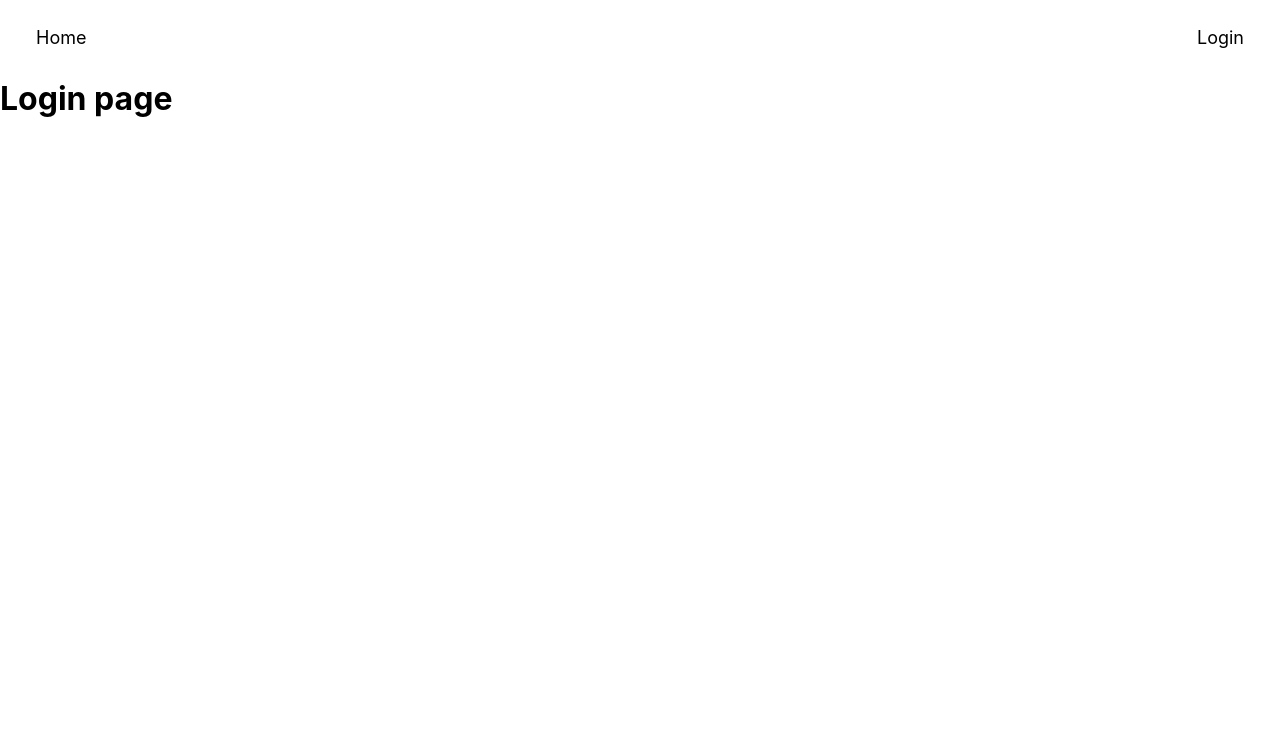
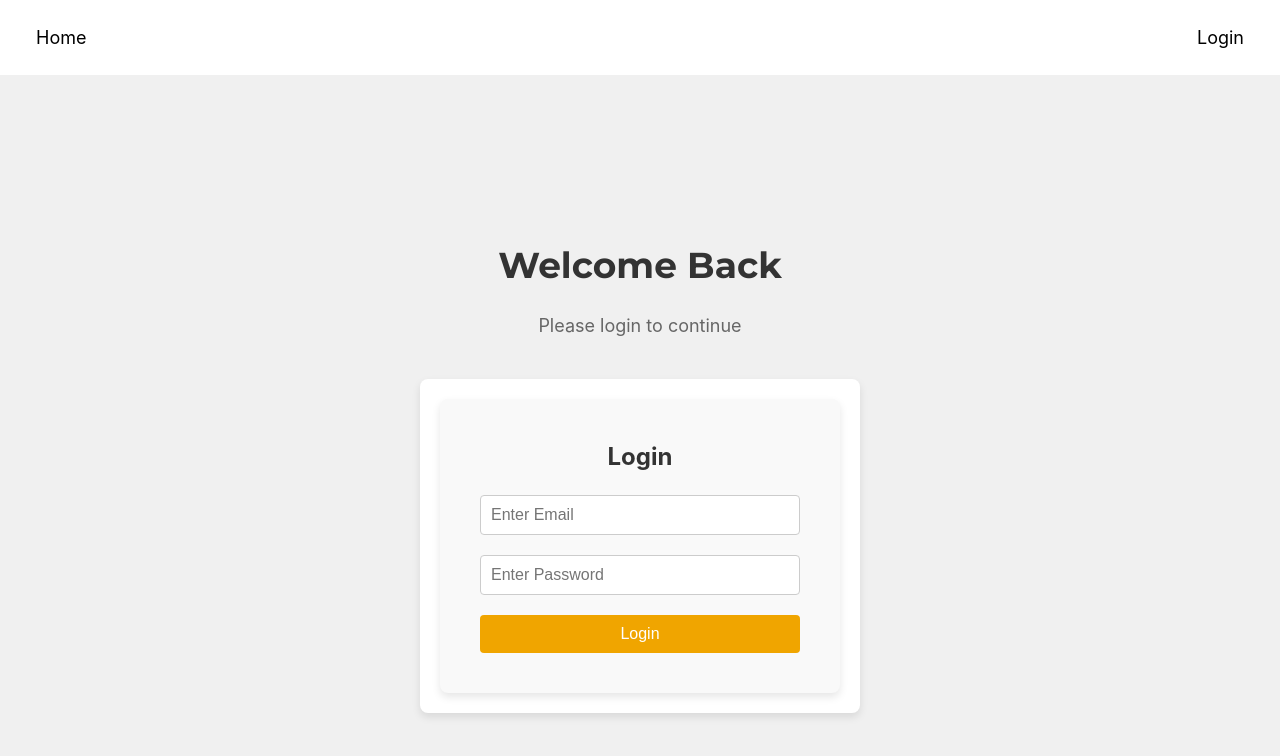
Before and after one commit to travelator/travelator-web, a React (Vite) app: page /login in a window 1280 px wide. Shown: the top 756 px of the page. Built offline with nearby package versions, Linux system fonts and the light colour scheme.

Commit message:
feature: finished the login page. Added styling

```diff
--- /dev/null
+++ b/src/components/LoginForm/LoginForm.css
@@ -0,0 +1,47 @@
+.login-form-container {
+    display: flex;
+    flex-direction: column;
+    align-items: center;
+    justify-content: center;
+    padding: 40px;
+    background-color: #f9f9f9;
+    border-radius: 8px;
+    box-shadow: 0 4px 8px rgba(0, 0, 0, 0.1);
+    max-width: 400px;
+    margin: 0 auto;
+}
+
+.login-form-container h2 {
+    font-size: 24px;
+    color: #333;
+    margin-bottom: 20px;
+}
+
+.login-form-container form {
+    display: flex;
+    flex-direction: column;
+    width: 100%;
+}
+
+.login-form-container input {
+    padding: 10px;
+    margin-bottom: 20px;
+    border: 1px solid #ccc;
+    border-radius: 4px;
+    font-size: 16px;
+}
+
+.login-form-container button {
+    padding: 10px 20px;
+    background-color: #f0a500;
+    color: #fff;
+    border: none;
+    border-radius: 4px;
+    cursor: pointer;
+    font-size: 16px;
+    transition: background-color 0.3s ease;
+}
+
+.login-form-container button:hover {
+    background-color: #d18b00;
+}
--- a/src/components/LoginForm/LoginForm.jsx
+++ b/src/components/LoginForm/LoginForm.jsx
@@ -1,8 +1,8 @@
-/*import { useState } from 'react';
-
+import { useState } from 'react';
+import './LoginForm.css';
 
 const LoginForm = () => {
-  /*const [email, setEmail] = useState("");
+  const [email, setEmail] = useState("");
   const [password, setPassword] = useState("");
 
   const handleLogin = (e) => {
@@ -12,7 +12,7 @@ const LoginForm = () => {
   };
 
   return (
-    <div>
+    <div className="login-form-container">
       <h2>Login</h2>
       <form onSubmit={handleLogin}>
         <input
@@ -33,7 +33,6 @@ const LoginForm = () => {
       </form>
     </div>
   );
+}
 
-}
-export default LoginForm()
-*/
+export default LoginForm;
--- a/src/pages/Login.jsx
+++ b/src/pages/Login.jsx
@@ -1,12 +1,17 @@
-//import LoginForm from "../components/LoginForm/LoginForm";
-
+import React from 'react';
+import LoginForm from '../components/LoginForm/LoginForm';
+import '../styles/Login.css';
 
 const Login = () => {
-    return (
-        <>
-            <h1>Login page</h1>
-        </>
-    );
-};
+  return (
+    <div className="login-page">
+      <h1 className="login-header">Welcome Back</h1>
+      <p className="login-subheader">Please login to continue</p>
+      <div className="login-form-wrapper">
+        <LoginForm />
+      </div>
+    </div>
+  );
+}
 
 export default Login;
--- /dev/null
+++ b/src/styles/Login.css
@@ -0,0 +1,30 @@
+.login-page {
+    display: flex;
+    flex-direction: column;
+    align-items: center;
+    justify-content: center;
+    height: 100vh;
+    background-color: #f0f0f0;
+}
+
+.login-page .login-header {
+    font-size: 36px;
+    color: #333;
+    margin-bottom: 20px;
+    font-family: 'Montserrat', sans-serif;
+}
+
+.login-page .login-subheader {
+    font-size: 18px;
+    color: #666;
+    margin-bottom: 40px;
+}
+
+.login-page .login-form-wrapper {
+    width: 100%;
+    max-width: 400px;
+    padding: 20px;
+    background-color: #fff;
+    border-radius: 8px;
+    box-shadow: 0 4px 8px rgba(0, 0, 0, 0.1);
+}
```
